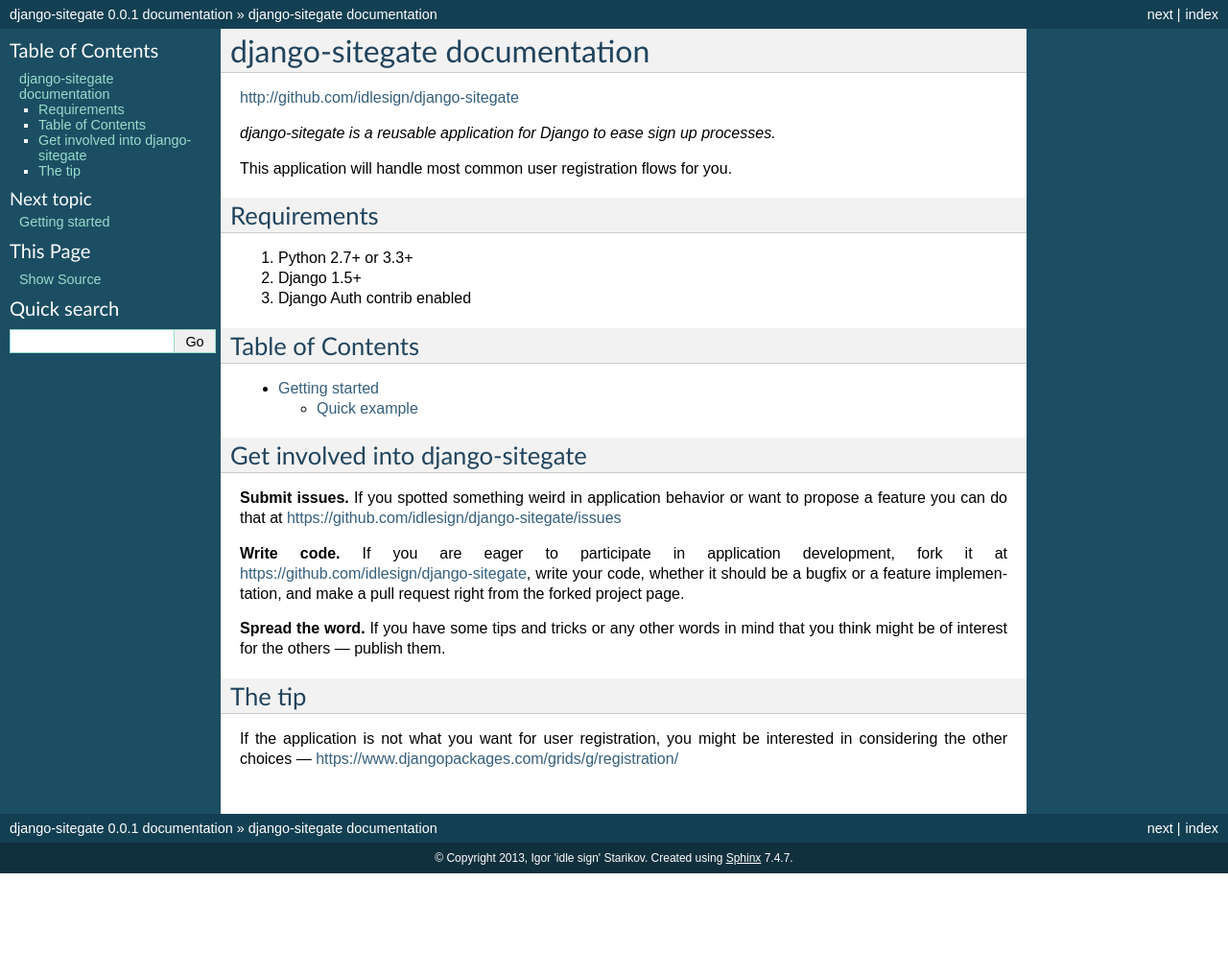
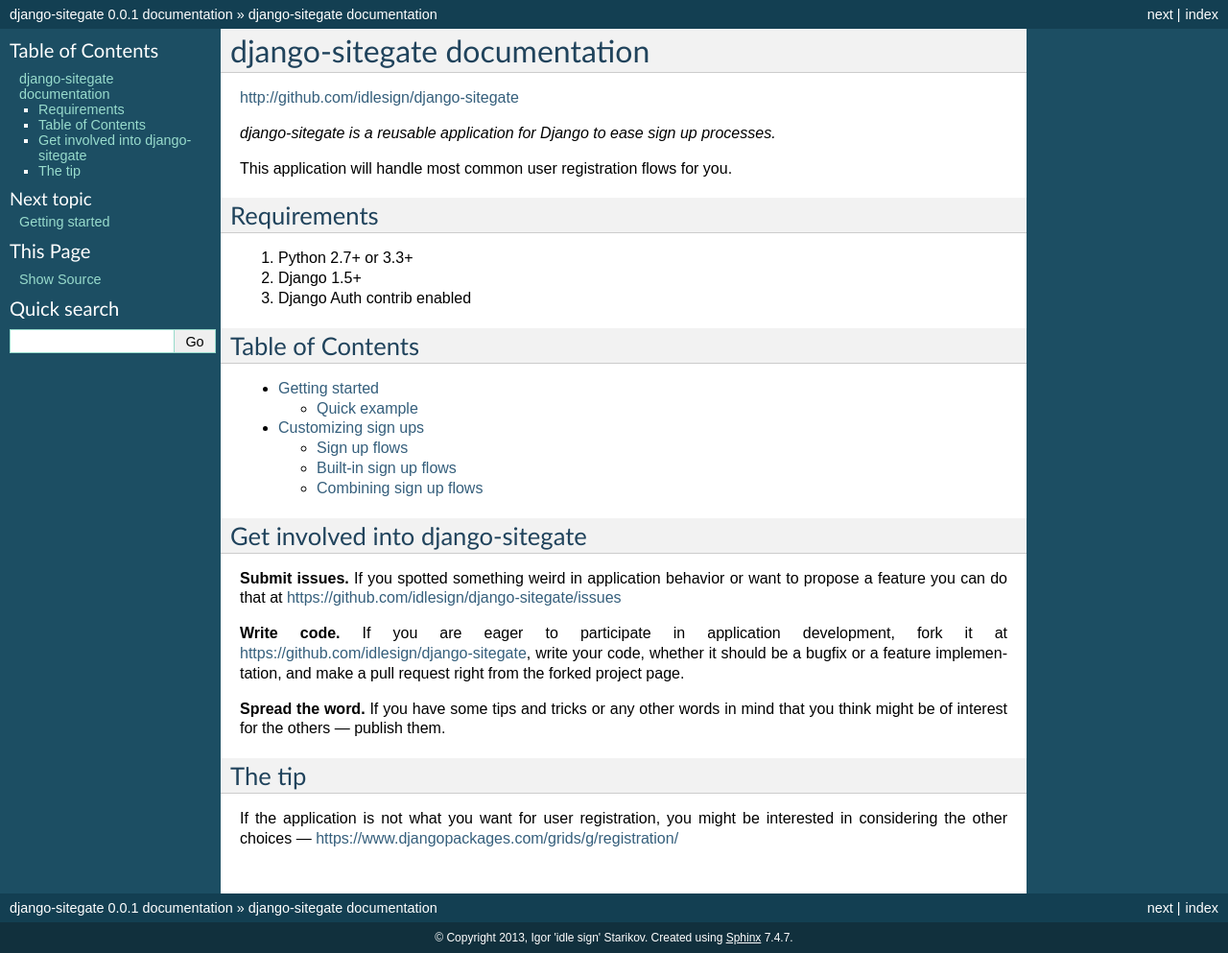
Before and after one commit to idlesign/django-sitegate, a Sphinx documentation site: the page built from docs/source/index.rst, in a window 1280 px wide. Shown: the whole page at 96% size. Built offline with Sphinx 7.4.7, drawn with Linux system fonts in a browser that asks for light colours; before the commit the page ends 910 px from its top, so only the background shows below that; some of the changed lines change nothing that is shown.

Commit message:
Documentation extended.

```diff
--- a/README.rst
+++ b/README.rst
@@ -31,7 +31,7 @@
 
         @signup_view
         def login(request):
-            return render(request, 'login.html', {'title': 'Login'})
+            return render(request, 'login.html', {'title': 'Login & Sign up'})
 
 
 2. Then in your template load ``sitegate`` tag library and put ``sitegate_signup_form`` tag in place where you want a registration form to be.
@@ -50,8 +50,12 @@
 
 You're done. Now your site visitors have an e-mail + password form to register.
 
-And mind that we've barely made a scratch of ``sitegate``.
+And mind that we've barely made a scratch of **sitegate**.
 
 
 
-**Documentation**: http://django-sitegate.readthedocs.org/
+
+Documentation
+-------------
+
+http://django-sitegate.readthedocs.org/
--- a/docs/source/conf.py
+++ b/docs/source/conf.py
@@ -16,7 +16,8 @@
 # If extensions (or modules to document with autodoc) are in another directory,
 # add these directories to sys.path here. If the directory is relative to the
 # documentation root, use os.path.abspath to make it absolute, like shown here.
-#sys.path.insert(0, os.path.abspath('.'))
+sys.path.insert(0, os.path.abspath('../../'))
+from sitegate import VERSION
 
 # -- General configuration -----------------------------------------------------
 
@@ -25,7 +26,7 @@
 
 # Add any Sphinx extension module names here, as strings. They can be extensions
 # coming with Sphinx (named 'sphinx.ext.*') or your custom ones.
-extensions = []
+extensions = ['sphinx.ext.autodoc', 'sphinx.ext.coverage']
 
 # Add any paths that contain templates here, relative to this directory.
 templates_path = ['_templates']
@@ -48,9 +49,9 @@
 # built documents.
 #
 # The short X.Y version.
-version = '0.0.1'
+version = '.'.join(map(str, VERSION))
 # The full version, including alpha/beta/rc tags.
-release = '0.0.1'
+release = '.'.join(map(str, VERSION))
 
 # The language for content autogenerated by Sphinx. Refer to documentation
 # for a list of supported languages.
@@ -184,7 +185,7 @@
 # (source start file, target name, title, author, documentclass [howto/manual]).
 latex_documents = [
   ('index', 'django-sitegate.tex', u'django-sitegate Documentation',
-   u'Igor {}`idle sign{}` Starikov', 'manual'),
+   u'Igor \'idle sign\' Starikov', 'manual'),
 ]
 
 # The name of an image file (relative to this directory) to place at the top of
@@ -214,7 +215,7 @@
 # (source start file, name, description, authors, manual section).
 man_pages = [
     ('index', 'django-sitegate', u'django-sitegate Documentation',
-     [u'Igor `idle sign` Starikov'], 1)
+     [u'Igor \'idle sign\' Starikov'], 1)
 ]
 
 # If true, show URL addresses after external links.
@@ -228,7 +229,7 @@
 #  dir menu entry, description, category)
 texinfo_documents = [
   ('index', 'django-sitegate', u'django-sitegate Documentation',
-   u'Igor `idle sign` Starikov', 'django-sitegate', 'One line description of project.',
+   u'Igor \'idle sign\' Starikov', 'django-sitegate', 'One line description of project.',
    'Miscellaneous'),
 ]
 
--- a/docs/source/index.rst
+++ b/docs/source/index.rst
@@ -23,6 +23,7 @@
     :maxdepth: 2
 
     quickstart
+    signup_custom
 
 
 Get involved into django-sitegate
--- a/docs/source/quickstart.rst
+++ b/docs/source/quickstart.rst
@@ -21,7 +21,7 @@
 
         @signup_view
         def login(request):
-            return render(request, 'login.html', {'title': 'Login'})
+            return render(request, 'login.html', {'title': 'Login & Sign up'})
 
 
 2. Then in your template load ``sitegate`` tag library and put ``sitegate_signup_form`` tag in place where you want a registration form to be.
@@ -40,4 +40,4 @@
 
 You're done. Now your site visitors have an e-mail + password form to register.
 
-And mind that we've barely made a scratch of ``sitegate``.
+And mind that we've barely made a scratch of **sitegate**.
--- /dev/null
+++ b/docs/source/signup_custom.rst
@@ -0,0 +1,147 @@
+Customizing sign ups
+====================
+
+**django-sitegate** by default uses a simple e-mail + password form. Although it is a rather common use case, inevitably
+there should come times, when such registration form is not suitable. Should it be only just styling, or entire form
+that you want to change, or provide several registration options **sitegate** has an answer for you.
+
+Further we'll consider some approaches to sign up customization, but just before we start, let's talk about sign up flows.
+
+
+
+Sign up flows
+-------------
+
+**sitegate** uses the notion of ``sign up flows`` to describe sign up processes.
+
+Besides a sign up logic each flow features a form which is used for registration and a template to render that form with.
+
+And, of course, every sign up flow has its own **name**, so that we can address them and use at our will like so:
+
+.. code-block:: python
+
+    from django.shortcuts import render
+
+    # Import a flow class to use.
+    from sitegate.signup_flows.classic import ClassicSignup
+    from sitegate.decorators import signup_view
+
+    # And use that class for registration.
+    @signup_view(flow=ClassicSignup)
+    def login(request):
+        return render(request, 'login.html', {'title': 'Login & Sign up'})
+
+
+Hopefully you've already noticed this code is a spin off from *Getting Started* section. Not much have changed since,
+though now we have a classical Django registration form (user name + password + password check).
+
+The above example should give you an idea of how sign up flows can differ from each other.
+
+
+Built-in sign up flows
+----------------------
+
+Sign up flow classes are places in ``sitegate.signup_flows`` module.
+
+These are the options:
+
+
+* Modern flows - ``sitegate.signup_flows.modern``
+
+
+    * **ModernSignup**
+
+        Modernized registration flow based on classic from Django built-in with unique e-mail field, without username and second password fields.
+
+        *Default form:* e-mail + password
+
+        .. note::
+
+            E-mail in this flow is unique and automatically stored both to e-mail and username.
+
+        .. note::
+
+            This sign up flow is the default one. That means that it will be used if you decorate your view with ``@signup_view``
+            decorator both without any parameters, or without ``flow`` parameter.
+
+
+* Classic flows - ``sitegate.signup_flows.classic``
+
+
+    * **ClassicSignup**
+
+        Classic registration flow borrowed from Django built-in UserCreationForm.
+
+        *Default form:* username + password + password retype
+
+
+    * **SimpleClassicSignup**
+
+        Classic registration flow borrowed from Django built-in without second password field.
+
+        *Default form:* username + password
+
+
+
+    .. note::
+
+        Keep in mind that e-mail in the classical flows below is not unique. That means several users may have the same e-mail.
+
+        If you're looking for unique e-mail functionality consider using **Modern** flow pack.
+
+
+    * **ClassicWithEmailSignup**
+
+        Classic registration flow borrowed from Django built-in with additional e-mail field.
+
+        *Default form:* username + e-mail + password + password retype
+
+
+    * **ClassicWithEmailSignup**
+
+        Classic registration flow borrowed from Django built-in with e-mail field, but without second password field.
+
+        *Default form:* username + e-mail + password
+
+
+
+Combining sign up flows
+-----------------------
+
+You can use more than one sign up flow with the same view, by stacking ``@signup_view`` decorators:
+
+.. code-block:: python
+
+    from django.shortcuts import render
+
+    from sitegate.signup_flows.classic import ClassicSignup
+    from sitegate.decorators import signup_view
+
+    # We'll use some our mythical MySignup flow, so let's import it.
+    from .my_signup_flows import MySignup
+
+    # Stack our decorators.
+    @signup_view(flow=MySignup)
+    @signup_view(flow=ClassicSignup)
+    def login(request):
+        return render(request, 'login.html', {'title': 'Login & Sign up'})
+
+
+Additionally you'll need to extend your template. Let's extend the one from *Getting started* section:
+
+.. code-block:: html
+
+    {% extends "_base.html" %}
+    {% load sitegate %}
+
+    {% block page_contents %}
+        <div class="my_signup_block one">
+            {% sitegate_signup_form for ClassicSignup %}
+        </div>
+        <div class="my_signup_block two">
+            {% sitegate_signup_form for MySignup %}
+        </div>
+    {%  endblock %}
+
+
+Now your users might use either of two registration methods.
```
